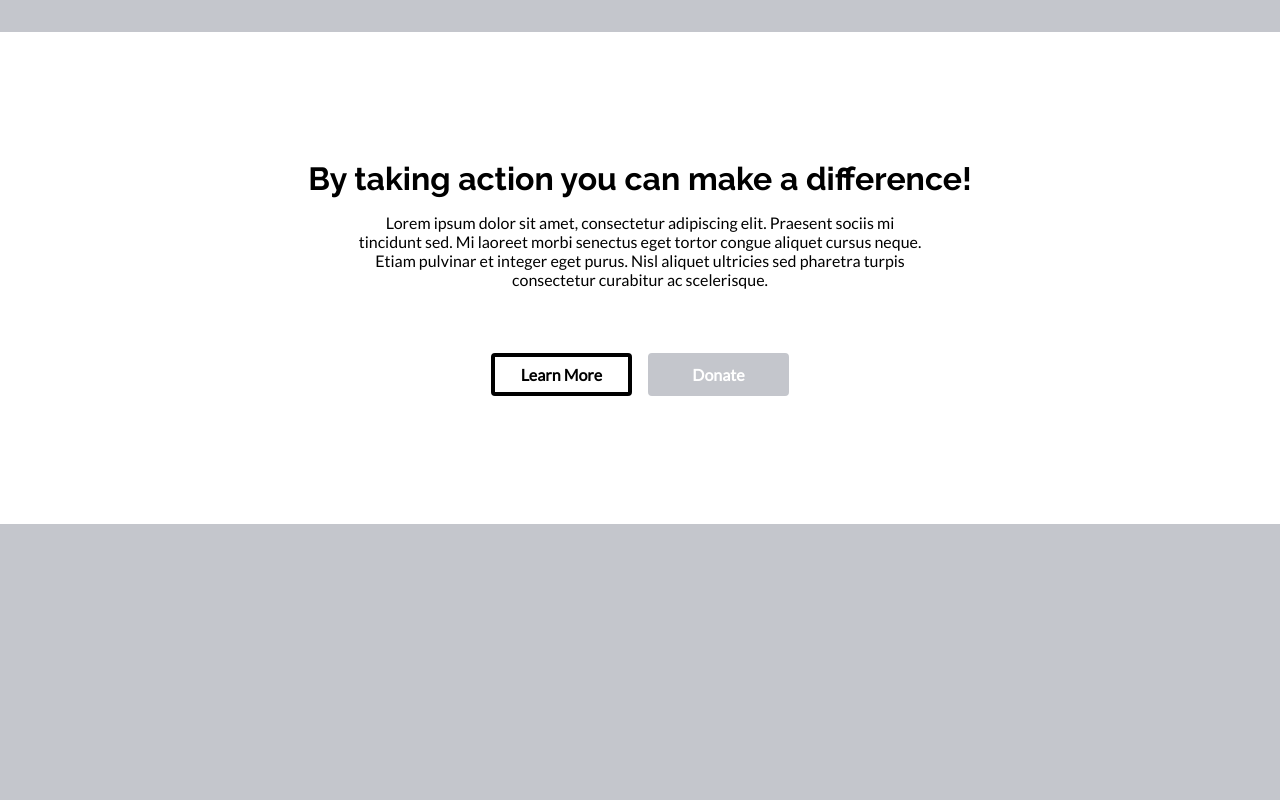
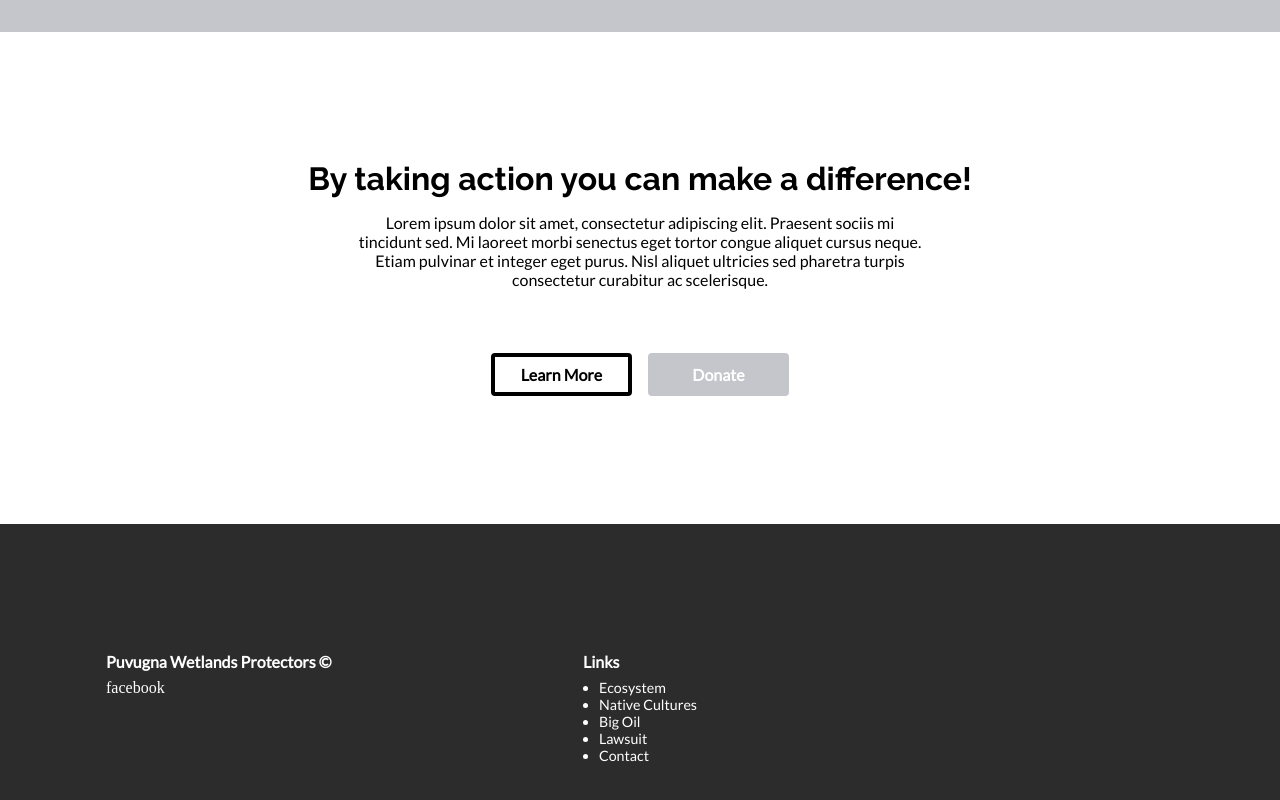
Before and after one commit to Eddie-Anguiano/native-website, a Next.js app: page / in a window 1280 px wide. Shown: the part 2756-3556 px from the top of the page. Before the commit the page ends 3280 px from the top, so only its background shows below. Built offline with nearby package versions, Linux system fonts and the light colour scheme.

Commit message:
add Footer component

```diff
--- /dev/null
+++ b/components/Footer.js
@@ -0,0 +1,30 @@
+import styles from "../styles/components/Footer.module.scss";
+import Wrapper from "./Wrapper";
+
+export default function Footer() {
+  return (
+    <div className={styles.Footer}>
+      <Wrapper>
+        <div className={styles.container}>
+          <div>
+            <div className={styles.header}>
+              Puvugna Wetlands Protectors &#169;
+            </div>
+            <div>facebook</div>
+          </div>
+          <div className={styles.linkSection}>
+            <div className={styles.header}>Links</div>
+            <ul className={styles.list}>
+              <li>Ecosystem</li>
+              <li>Native Cultures</li>
+              <li>Big Oil</li>
+              <li>Lawsuit</li>
+              <li>Contact</li>
+            </ul>
+          </div>
+          <div></div>
+        </div>
+      </Wrapper>
+    </div>
+  );
+}
--- a/components/Header.js
+++ b/components/Header.js
@@ -1,4 +1,3 @@
-import React from "react";
 import Wrapper from "./Wrapper.js";
 import styles from "../styles/components/Header.module.scss";
 
--- a/components/Hero.js
+++ b/components/Hero.js
@@ -1,4 +1,3 @@
-import React from "react";
 import styles from "../styles/components/Hero.module.scss";
 import Wrapper from "./Wrapper";
 
--- a/components/IconSection.js
+++ b/components/IconSection.js
@@ -1,6 +1,5 @@
 import Wrapper from "./Wrapper";
 import styles from "../styles/components/IconSection.module.scss";
-import Image from "next/image";
 import IconCard from "./IconCard";
 
 export default function IconSection() {
--- a/pages/index.js
+++ b/pages/index.js
@@ -5,6 +5,7 @@ import Hero from "../components/Hero";
 import IconSection from "../components/IconSection";
 import InfoSection from "../components/InfoSection";
 import Wrapper from "../components/Wrapper";
+import Footer from "../components/Footer";
 
 export default function Home() {
   return (
@@ -68,6 +69,8 @@ export default function Home() {
           </div>
         </Wrapper>
       </section>
+
+      <Footer />
     </div>
   );
 }
--- /dev/null
+++ b/styles/components/Footer.module.scss
@@ -0,0 +1,30 @@
+@import "../base/variables.scss";
+@import "../base/helpers.scss";
+
+.Footer {
+  background-color: $color--black;
+  color: $color--white;
+  padding: space(16) 0;
+}
+
+.container {
+  display: grid;
+  grid-template-columns: repeat(3, 1fr);
+}
+
+.header {
+  font-family: $font-family--primary;
+  font-weight: bold;
+  margin-bottom: space(1);
+}
+
+.linkSection {
+  justify-self: center;
+}
+
+.list > li {
+  font-family: $font-family--primary;
+  font-size: rem(16px);
+  list-style-type: disc;
+  margin-left: space(2);
+}
```
